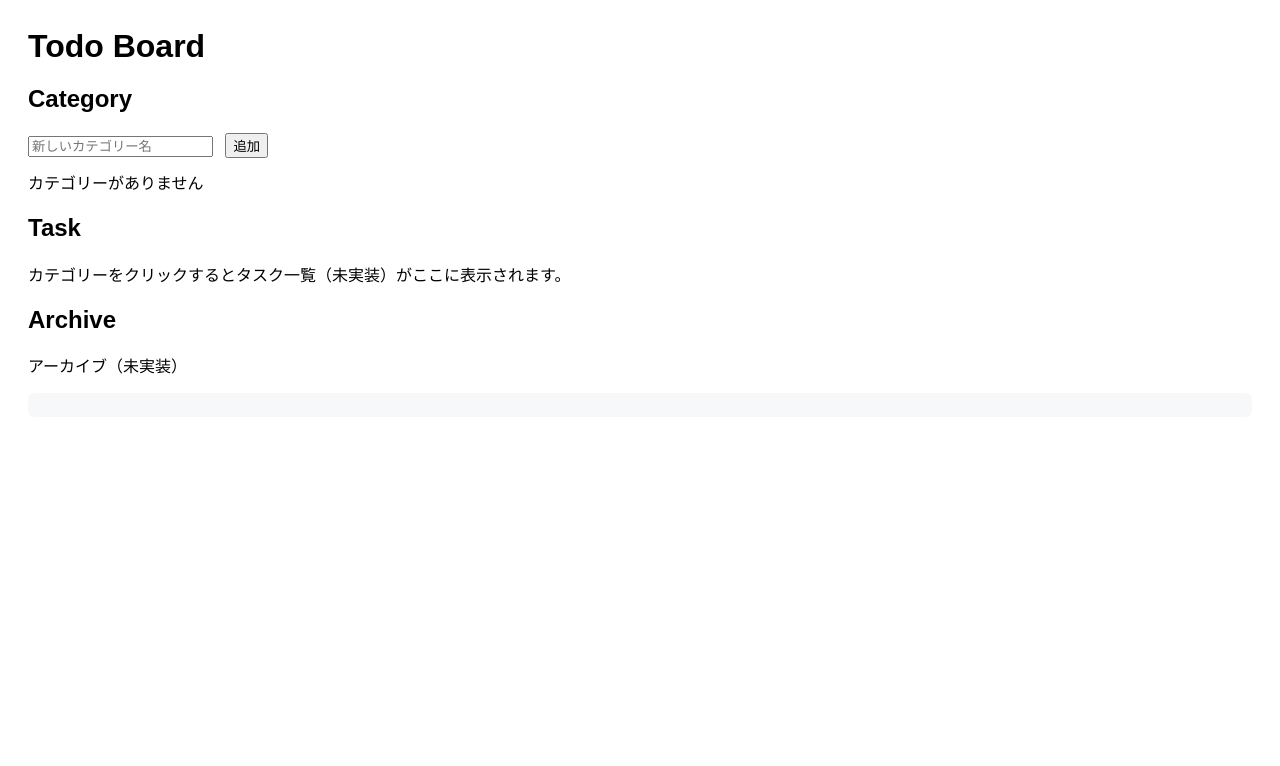
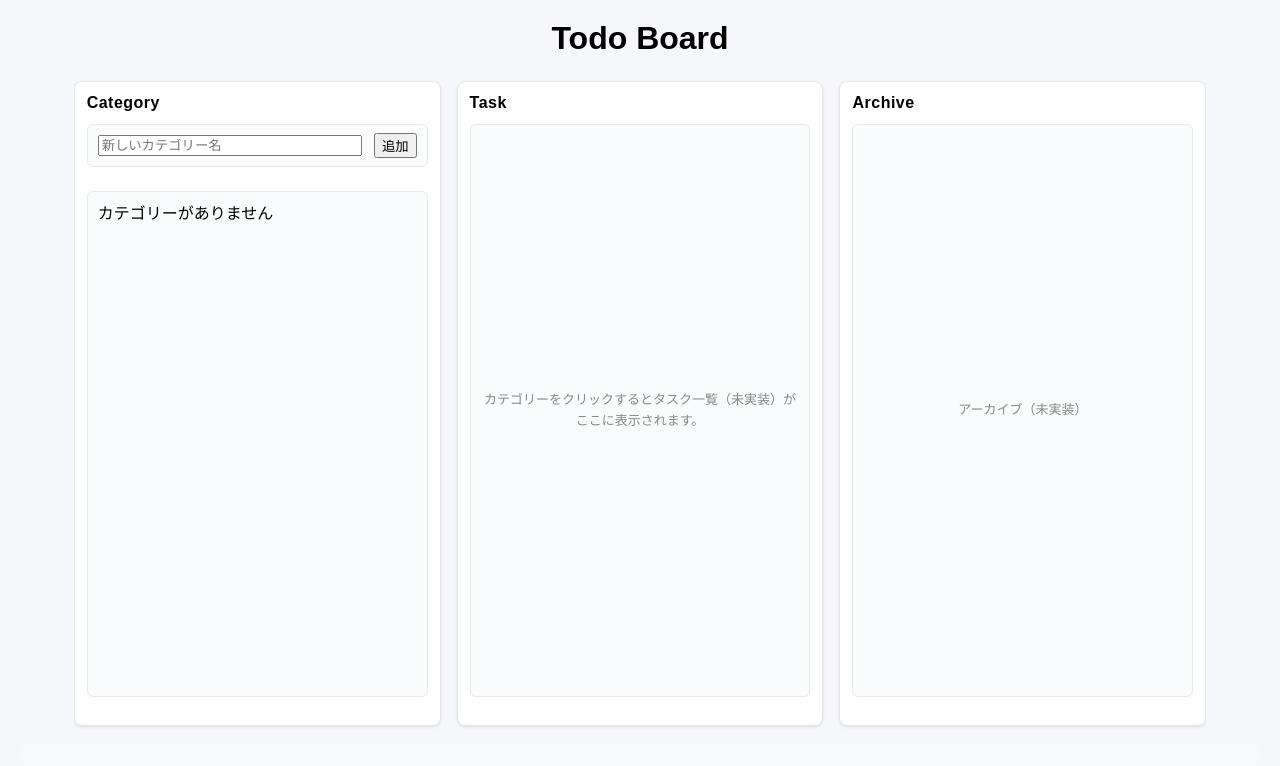
Before and after one commit to rasupy/todo-myapp, a website with bundled scripts: page frontend/public/index.html in a window 1280 px wide. Built offline with nearby package versions, Linux system fonts and the light colour scheme; files whose address does not match are found by name.

Commit message:
feat(frontend): ページのデザインを更新

```diff
--- a/frontend/public/styles.css
+++ b/frontend/public/styles.css
@@ -1,6 +1,19 @@
 body {
   font-family: Arial, Helvetica, sans-serif;
+  padding: 0;
+  margin: 0;
+  min-height: 100vh;
+  display: flex;
+  flex-direction: column;
+  background: #f5f7fa;
+}
+/* アプリ全体コンテナが縦方向に伸びる */
+#app {
+  flex: 1 1 auto;
+  display: flex;
+  flex-direction: column;
   padding: 20px;
+  box-sizing: border-box;
 }
 header h1 {
   margin: 0 0 12px 0;
@@ -11,7 +24,6 @@ header h1 {
 .cat-item {
   padding: 6px 0;
   border-bottom: 1px solid #eee;
-  /* prevent text selection while interacting and hint touch behavior */
   -webkit-user-select: none;
   -ms-user-select: none;
   user-select: none;
@@ -30,7 +42,6 @@ pre {
   white-space: pre-wrap;
 }
 
-/* Drag UX improvements */
 .cat-item.dragging {
   opacity: 0.95;
   transform: scale(1.02);
@@ -38,12 +49,11 @@ pre {
   box-shadow: 0 12px 24px rgba(0, 0, 0, 0.15);
   background: #ffffff;
   border-radius: 6px;
-  /* allow pointer events to continue while dragging (we capture pointers in JS) */
   cursor: grabbing;
 }
 
 .placeholder {
-  background: rgba(0, 0, 0, 0.03);
+  background: #fff;
   border: 2px dashed #e0e0e0;
   border-radius: 6px;
   margin: 4px 0;
@@ -54,3 +64,173 @@ pre {
 .cat-item {
   cursor: grab;
 }
+
+/* =============================
+   3 Column Board Layout Styles
+   ============================= */
+header {
+  max-width: 1280px;
+  margin: 0 auto 12px auto;
+}
+
+.board {
+  display: flex;
+  gap: 16px;
+  align-items: stretch;
+  max-width: 1280px;
+  margin: 0 auto;
+  overflow-x: auto;
+  padding-bottom: 4px;
+  flex: 1 1 auto; /* 高さを残り全体に */
+  min-height: 0; /* flex子のoverflow対策 */
+}
+
+/* 各カラムを同じ幅で伸縮 */
+.board > .col {
+  flex: 1 1 0;
+  min-width: 280px; /* 最低幅確保 */
+}
+
+.col {
+  display: flex;
+  flex-direction: column;
+  background: #ffffff;
+  border: 1px solid #e5e5e5;
+  border-radius: 8px;
+  padding: 12px 12px 16px 12px;
+  min-height: 0; /* 親flexの高さ制御下で内部スクロールを許可 */
+  box-shadow: 0 2px 4px rgba(0, 0, 0, 0.04), 0 1px 2px rgba(0, 0, 0, 0.06);
+  position: relative;
+  transition: box-shadow 0.18s ease;
+}
+
+.col:hover {
+  box-shadow: 0 4px 10px rgba(0, 0, 0, 0.08), 0 1px 3px rgba(0, 0, 0, 0.06);
+}
+
+.col-title {
+  margin: 0 0 12px 0;
+  font-size: 16px;
+  font-weight: 600;
+  letter-spacing: 0.5px;
+  display: flex;
+  align-items: center;
+  gap: 6px;
+}
+
+.panel {
+  background: #fafbfc;
+  border: 1px solid #e6e9ec;
+  border-radius: 6px;
+  padding: 8px 10px;
+  margin-bottom: 12px;
+}
+
+.add-panel {
+  display: flex;
+  align-items: center;
+  flex-wrap: wrap;
+  gap: 4px;
+}
+
+.list-panel {
+  flex: 1 1 auto;
+  overflow-y: auto;
+  min-height: 0;
+  /* 高さは親(col)がボードの高さ内で全体を配分する */
+}
+
+.list-panel ul {
+  list-style: none;
+  padding: 0;
+  margin: 0;
+}
+
+.list-panel li + li {
+  margin-top: 2px;
+}
+
+.placeholder-panel {
+  flex: 1 1 auto;
+  display: flex;
+  align-items: center;
+  justify-content: center;
+  color: #888;
+  font-size: 13px;
+  text-align: center;
+  min-height: 160px;
+}
+
+.placeholder-msg {
+  margin: 0;
+  line-height: 1.6;
+}
+
+.cat-item button {
+  margin-left: 4px;
+  font-size: 12px;
+  padding: 2px 8px;
+}
+
+#addContainer input {
+  flex: 1 1 160px;
+}
+
+#categories[data-loading="1"] {
+  opacity: 0.5;
+  pointer-events: none;
+}
+
+.list-panel::-webkit-scrollbar {
+  width: 8px;
+}
+.list-panel::-webkit-scrollbar-track {
+  background: transparent;
+}
+.list-panel::-webkit-scrollbar-thumb {
+  background: #d0d5da;
+  border-radius: 4px;
+}
+.list-panel::-webkit-scrollbar-thumb:hover {
+  background: #b8bfc6;
+}
+
+/* Dark mode (prefers-color-scheme) */
+@media (prefers-color-scheme: dark) {
+  body {
+    background: #1e1f22;
+    color: #e4e6eb;
+  }
+  .col {
+    background: #2a2c30;
+    border-color: #3a3d41;
+    box-shadow: 0 2px 4px rgba(0, 0, 0, 0.5);
+  }
+  .panel {
+    background: #212326;
+    border-color: #323438;
+  }
+  .list-panel li {
+    border-bottom-color: #3a3d41;
+  }
+  .placeholder {
+    background: rgba(255, 255, 255, 0.06);
+    border-color: #50555c;
+  }
+  .placeholder-panel {
+    color: #aaa;
+  }
+  pre {
+    background: #2a2c30;
+  }
+  .cat-item.dragging {
+    background: #313539;
+    box-shadow: 0 12px 24px rgba(0, 0, 0, 0.6);
+  }
+  .list-panel::-webkit-scrollbar-thumb {
+    background: #4a4f55;
+  }
+  .list-panel::-webkit-scrollbar-thumb:hover {
+    background: #5c6268;
+  }
+}
```
